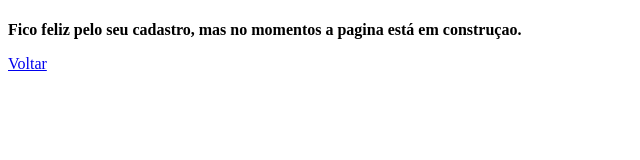
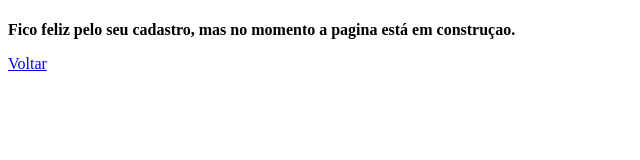
Before and after one commit to Felipe-Wike/curso_ebac_frontend, a plain HTML site: page login.html in a window 1280 px wide. Shown: the full height of the page, 0-640 px from the left. Drawn offline with Linux system fonts and the light colour scheme.

Commit message:
.\login.html

```diff
--- a/login.html
+++ b/login.html
@@ -11,7 +11,7 @@
         <nav> </nav>
     </herader>
     <main>
-        <p><b>Fico feliz pelo seu cadastro, mas no momentos a pagina
+        <p><b>Fico feliz pelo seu cadastro, mas no momento a pagina
             está em construçao.
         </b></p>
         <a href="./cadastro.html" title="voltar" > Voltar</a>
```
Also changed, not shown: cadastro.html (+2 -2 lines).
